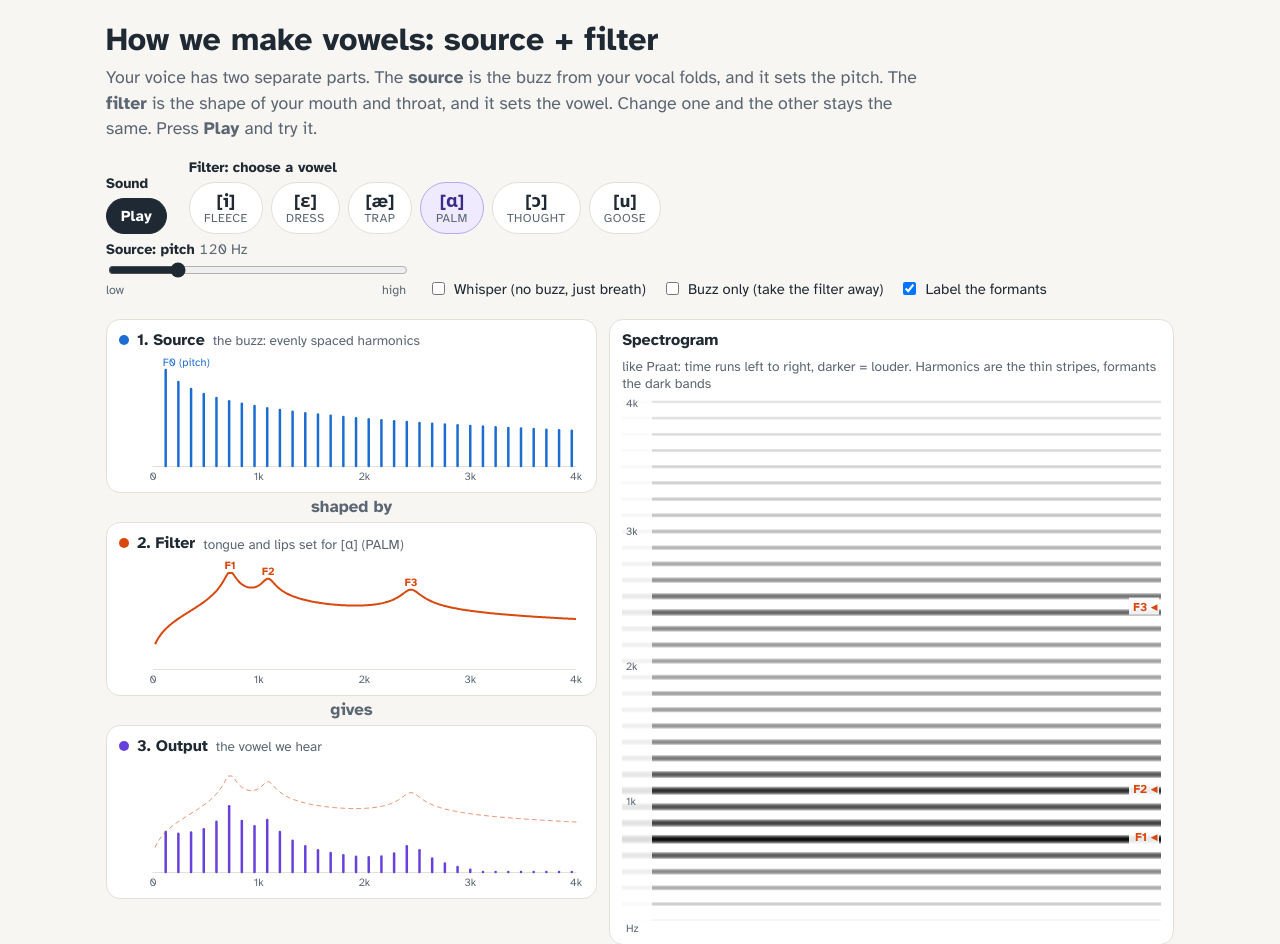
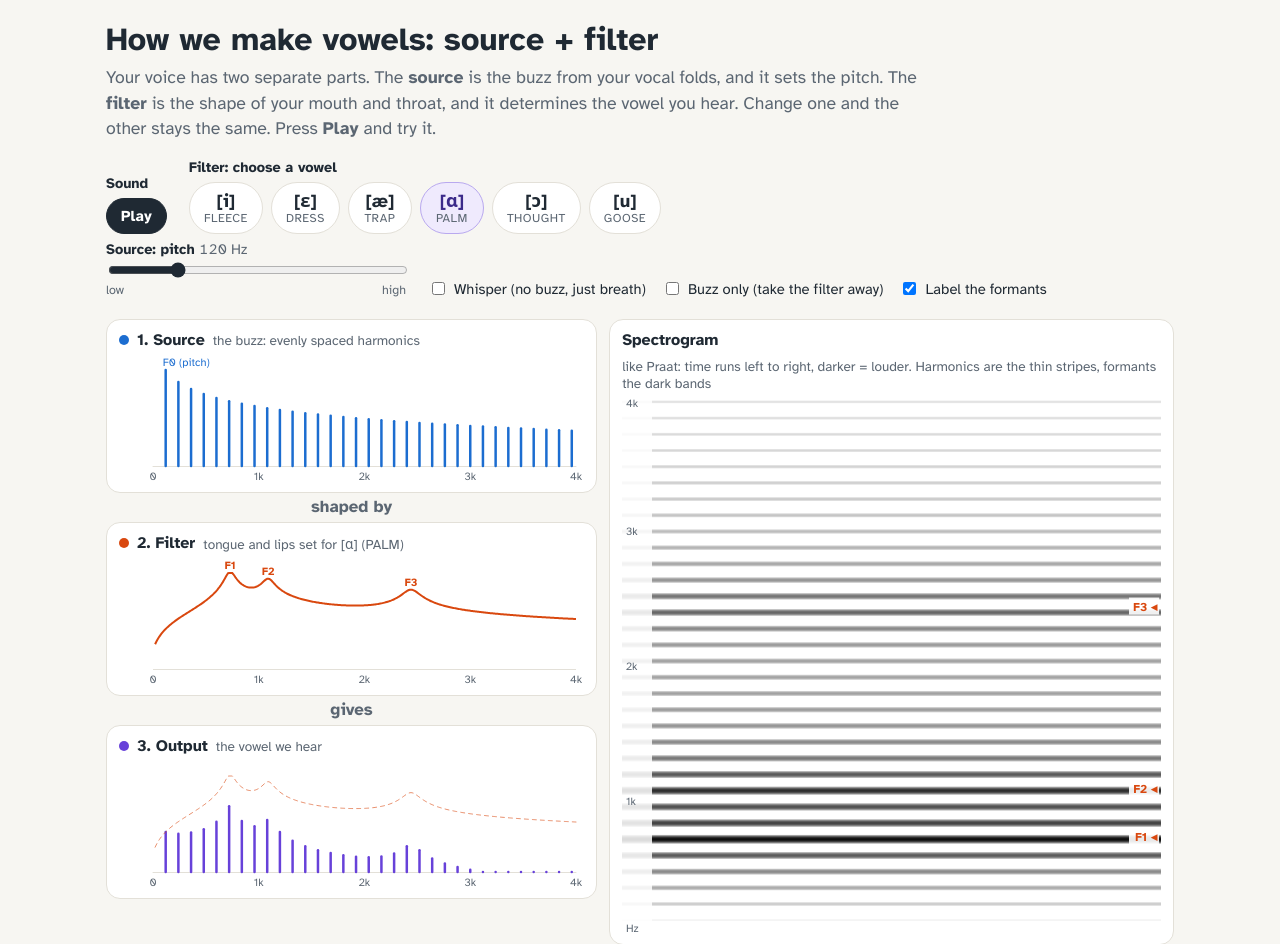
Before and after one commit to jasongraf1/tutorials, a plain HTML site: page source_filter.html in a window 1280 px wide. Shown: the top 944 px of the page. Drawn offline with Linux system fonts and the light colour scheme.

Commit message:
edit language

```diff
--- a/source_filter.html
+++ b/source_filter.html
@@ -56,7 +56,7 @@
 <body>
 <main>
   <h1>How we make vowels: source + filter</h1>
-  <p class="sub">Your voice has two separate parts. The <b>source</b> is the buzz from your vocal folds, and it sets the pitch. The <b>filter</b> is the shape of your mouth and throat, and it sets the vowel. Change one and the other stays the same. Press <b>Play</b> and try it.</p>
+  <p class="sub">Your voice has two separate parts. The <b>source</b> is the buzz from your vocal folds, and it sets the pitch. The <b>filter</b> is the shape of your mouth and throat, and it determines the vowel you hear. Change one and the other stays the same. Press <b>Play</b> and try it.</p>
 
   <div class="controls" style="margin-top:0">
     <div class="group">
```
